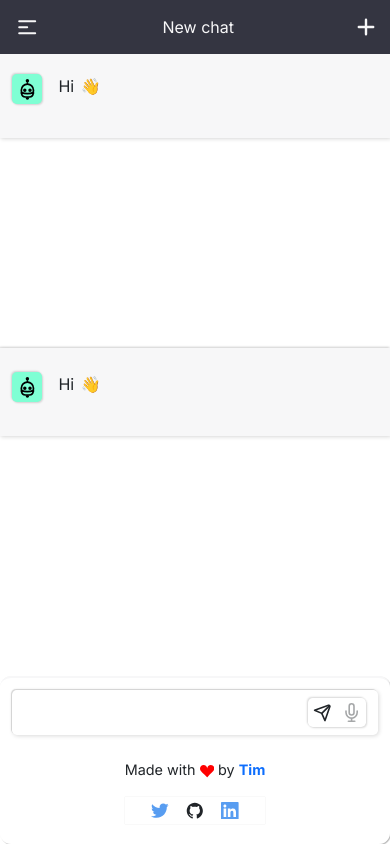
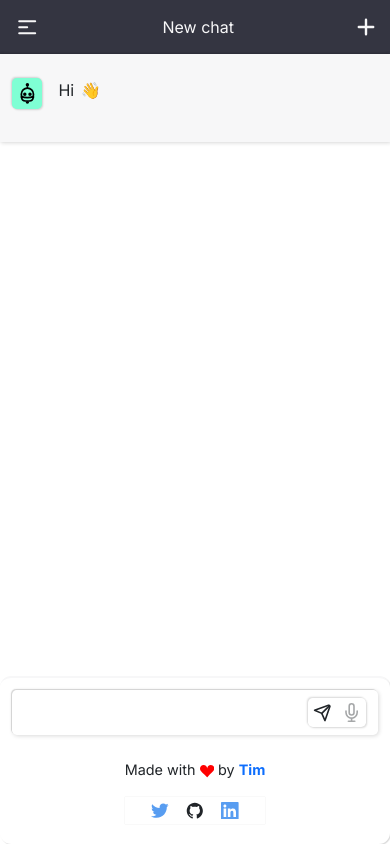
Before and after one commit to Manuelthegoat/voiceGPT, a React (Vite) app: page / in a window 390 px wide. Built offline with nearby package versions, Linux system fonts and the light colour scheme.

Commit message:
Revert "fixed chatbox height"

```diff
--- a/src/App.css
+++ b/src/App.css
@@ -94,10 +94,6 @@
 	gap: 1.2rem;
 }
 
-.chat__wrapper {
-	margin-bottom: 10rem;
-}
-
 /* Chatbox */
 .chatbox__wrapper {
 	position: fixed;
@@ -139,7 +135,7 @@
 
 .send__icon__wrapper {
 	background: none !important;
-	transition: 0.5s;
+	transition: .5s;
 	grid-template-columns: 1fr 1fr;
 	column-gap: 0.6rem;
 }
@@ -150,7 +146,7 @@
 }
 
 .send__icon__wrapper #mic {
-	opacity: 0.4;
+	opacity: .4;
 }
 
 .message__wrapper {
@@ -235,8 +231,6 @@ footer a {
 	nav {
 		background-color: var(--nav-bg-color);
 		padding: 0.75rem 0.75rem;
-		position: fixed;
-		width: 100%;
 	}
 
 	.nav__container {
@@ -244,10 +238,6 @@ footer a {
 		justify-content: space-between;
 		align-items: center;
 		color: var(--text-bg-color);
-	}
-
-	.chat__wrapper {
-		padding-top: 50px;
 	}
 }
 
--- a/src/App.jsx
+++ b/src/App.jsx
@@ -11,33 +11,27 @@ function App() {
 	const [query, setQuery] = useState("");
 
 	// A way for it to remember the former questions
-	const [history, setHistory] = useState({
-		intro: "While responding, note that this tool (Chatbot) was built by Tim Okonkwo. Tim is a software Engineer. This bot helps users answer any type of question thay might have. Now here is the user input: ",
-		question: "Me: ",
-		answer: "You: ",
-	});
+	const [history, setHistory] = useState({intro: "While responding, note that this tool (Chatbot) was built by Tim Okonkwo's VoiceGPT, Tim is a Frontend Engineer that creates stunning User interfaces. Now here is the user input: ", question: "Me: ", answer: "You: " });
 
-	const [chats, setChats] = useState([<AIAnswer key="Hi" text="Hi 👋" />]);
+	const [render, setRender] = useState(false)
+
+	const [chats, setChats] = useState([<AIAnswer key="Hi" text="Hi 👋"/>]);
 
 	// Submit the user input to the API
 	useEffect(() => {
 		if (query.length > 0) {
 			handleSubmit(query);
-			updateChat(query, "question");
+			updateChat(query, "question")
 			setHistory((prev) => {
 				return { ...prev, question: prev.question + `\n ${query}` };
 			});
 		}
-	}, [query]);
+	}, [query, chats]);
 
 	// Update UI
-	const updateChat = (message, type = "question") => {
-		if (type === "question") {
-			setChats(oldChat => [...oldChat, <SentMessage key={message.slice[3]} text={message} />]);
-		} else {
-			setChats(oldChat => [...oldChat, <AIAnswer key={message.slice[3]} text={message} />]);
-		}
-	};
+	const updateChat = (message, type="question") => {
+		type === "question" ? chats.push(<SentMessage key={message.slice[3]} text={message}/>) : chats.push(<AIAnswer key={message.slice[3]} text={message}/>)
+	}
 
 	// Submit the user Input
 	const handleSubmit = async (inputQuery) => {
@@ -54,11 +48,7 @@ function App() {
 
 			const completion = await openai.createCompletion({
 				model: "text-davinci-003",
-				prompt:
-					history.intro +
-					history.question +
-					history.answer +
-					inputQuery,
+				prompt: history.intro + history.question + history.answer + inputQuery,
 				temperature: 0,
 				top_p: 0.7,
 				max_tokens: 2040,
@@ -69,13 +59,15 @@ function App() {
 
 			// Returned Text from API
 			const response = completion.data.choices[0].text;
-			console.log(response);
+			console.log(response)
 
 			setHistory((prev) => {
 				return { ...prev, answer: prev.answer + `.\n ${response}` };
 			});
 
-			updateChat(response, "answer");
+			updateChat(response, "answer")
+			setRender(!render)
+
 		} catch (error) {
 			// Consider implementing your own error handling logic here
 			console.error(error);
@@ -88,15 +80,11 @@ function App() {
 		<main>
 			<NavBar />
 
-			<div className="chat__wrapper">{chats}</div>
+			<div className="chat__wrapper">
+				{chats.map(chat => chat)}
+			</div>
 
 			<ChatBar setQuery={setQuery} />
-			<div className="chat__wrapper">
-				{chats.map(chat => chat)}
-
-			<ChatBar setQuery={setQuery} />
-
-			</div>
 		</main>
 		// </div>
 	);
--- a/src/components/ChatBar.jsx
+++ b/src/components/ChatBar.jsx
@@ -10,12 +10,11 @@ const ChatBar = ({ setQuery }) => {
 
 	const submit = () => {
 		setQuery(userInput);
-        setUserInput("")
 	};
 
 	// Update the text area
 	const handleInput = (e) => {
-		setUserInput(e.target.value);
+		setUserInput((prev) => e.target.value);
 	};
 
 	return (
--- a/src/components/NavBar.jsx
+++ b/src/components/NavBar.jsx
@@ -1,5 +1,5 @@
 import { useState } from "react";
-import { HiPlus, HiOutlineMenuAlt1 } from "react-icons/hi";
+import { HiPlus, HiChatAlt, HiX, HiMenuAlt4, HiMenuAlt3, HiOutlineMenuAlt1 } from "react-icons/hi";
 import SideBar from "./SideBar";
 
 function NavBar() {
```
